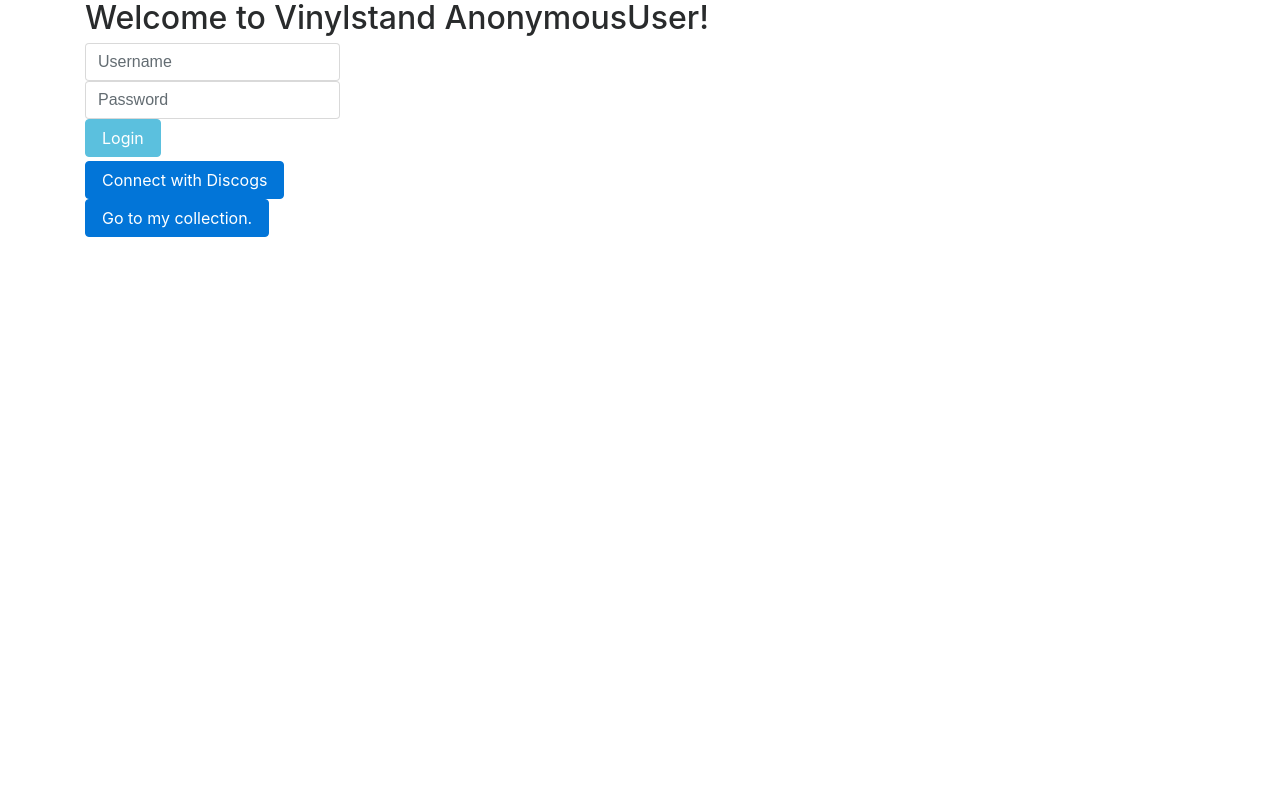
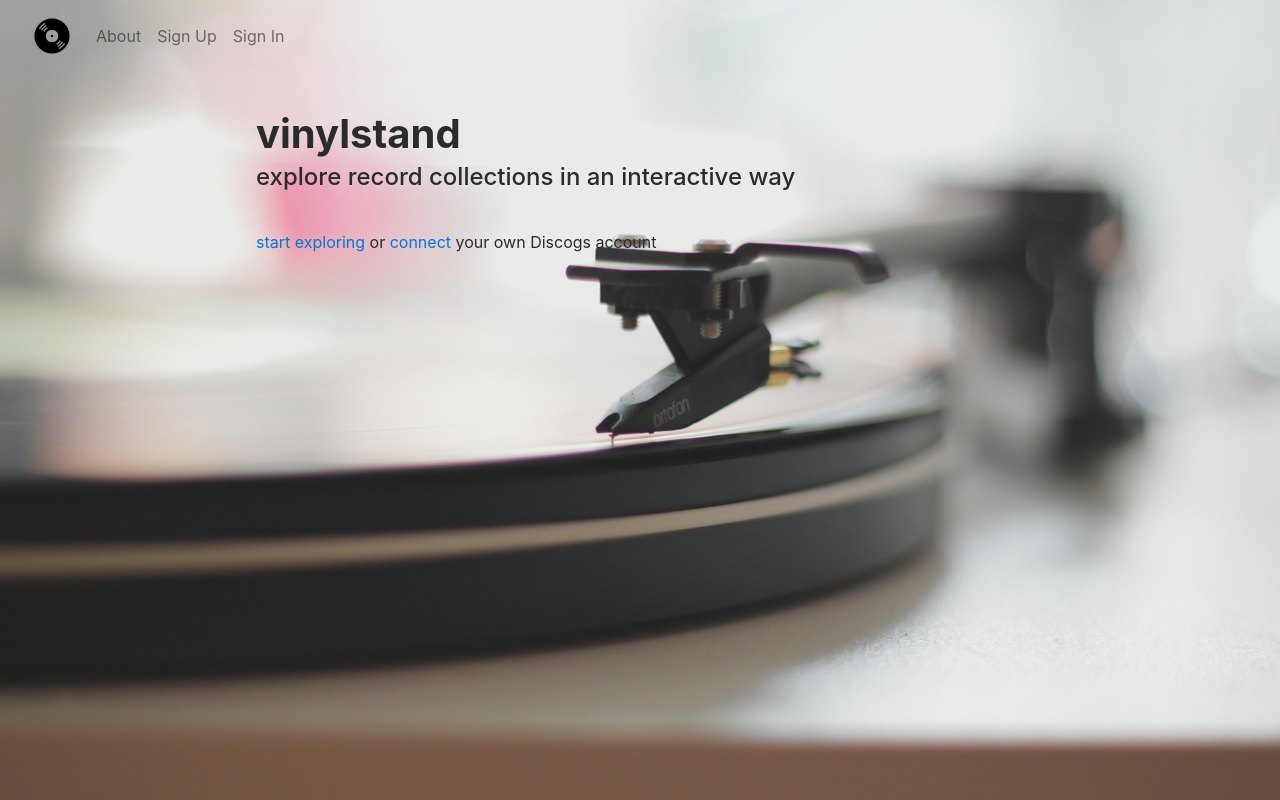
Before and after one commit to stijnh92/vinylstand, a Django app: page / in a window 1280 px wide. Run offline with Django 3.2, Linux system fonts and the light colour scheme; some libraries are stand-ins or nearby versions.

Commit message:
update files

```diff
--- a/vinylstand/discogs/urls.py
+++ b/vinylstand/discogs/urls.py
@@ -1,13 +1,13 @@
 from django.conf.urls import url
 
-from .views import collection
+from .views import profile
 
 app_name = 'discogs'
 
 urlpatterns = [
     url(
-        regex=r'^collection',
-        view=collection,
-        name='collection'
+        regex=r'^(?P<username>[\w.@+-]+)/$',
+        view=profile,
+        name='profile'
     ),
 ]
--- a/vinylstand/discogs_oauth/views.py
+++ b/vinylstand/discogs_oauth/views.py
@@ -58,7 +58,7 @@
     auth_backend = 'vinylstand.discogs_oauth.backend.DiscogsBackend'
     login(request, user, backend=auth_backend)
 
-    return redirect('home')
+    return redirect('discogs:profile', username=request.user.username)
 
 
 def get_discogs_user(discogs_client, access_token, access_secret):
--- /dev/null
+++ b/vinylstand/static/css/main.css
@@ -0,0 +1,148 @@
+body, html {
+    height: 100%;
+}
+
+.background {
+    /* The image used */
+  /* Full height */
+    height: 100%;
+
+    /* Center and scale the image nicely */
+  background: url("../images/home.jpg") no-repeat center;
+  background-size: cover;
+}
+
+.page-title {
+  position: relative;
+  margin-left: auto;
+  margin-right: auto;
+  max-width: 60%;
+  padding-top: 40px;
+}
+
+.page-title > h1{
+  font-weight: bold;
+}
+
+.homepage-login {
+  margin-top: 40px;
+}
+
+.btn-discogs {
+  background-color: black;
+}
+
+.img-discogs {
+  max-height: 25px;
+}
+
+.profile-details{
+  list-style-type: none;
+  padding-left: 0;
+}
+
+.nav-home{
+  max-height: 40px;
+
+  border-radius: 50%;
+  -webkit-transition: -webkit-transform .55s ease-in-out;
+          transition:         transform .55s ease-in-out;
+}
+
+.nav-home:hover{
+  -webkit-transform: rotate(360deg);
+          transform: rotate(360deg);
+}
+
+.home-login-input {
+  border: 0;
+  outline: 0;
+  background: transparent;
+  border-bottom: 1px solid black;
+}
+
+
+.alert-debug {
+  color: black;
+  background-color: white;
+  border-color: #d6e9c6;
+}
+
+.alert-error {
+  color: #b94a48;
+  background-color: #f2dede;
+  border-color: #eed3d7;
+}
+
+/* This is a fix for the bootstrap4 alpha release */
+@media (max-width: 47.9em) {
+  .navbar-nav .nav-item {
+    float: none;
+    width: 100%;
+    display: inline-block;
+  }
+
+  .navbar-nav .nav-item + .nav-item {
+    margin-left: 0;
+  }
+
+  .nav.navbar-nav.pull-xs-right {
+    float: none !important;
+  }
+}
+
+/* Display django-debug-toolbar.
+   See https://github.com/django-debug-toolbar/django-debug-toolbar/issues/742
+   and https://github.com/pydanny/cookiecutter-django/issues/317
+*/
+[hidden][style="display: block;"] {
+  display: block !important;
+}
+
+
+.vinylstand {
+  height: 100%;
+  border: 10px black solid;
+  overflow: hidden;
+  background-size: 10px 230px;
+  margin: 80px auto 0;
+}
+
+.book {
+  height: 300px;
+  width: 15px;
+  float: left;
+  color: white;
+  font-size: 0.9em;
+  font-family: Verdana, sans-serif;
+  transition: transform 0.4s ease;
+  padding-top: 15px;
+  border-top: 5px black solid;
+  border-bottom: 5px black solid;
+  padding-bottom: 15px;
+  border-left: 1px solid black;
+
+  background-color: lightcyan;
+}
+
+.book-tilted {
+  float: left;
+  width: 74px;
+}
+
+.book-tilted > .book {
+  transform: translateY(-3px) translateX(15px) rotate(9deg) ;
+}
+
+.book:hover {
+  transform: scale(1.25);
+}
+
+.book h5 {
+  padding: 0;
+  font-size: 1em;
+  transform-origin: 0% 0%;
+  transform: rotate(0.25turn) translateY(-10px);
+  width: 170px;
+  color: black;
+}
--- a/vinylstand/static/css/project.css
+++ /dev/null
@@ -1,38 +0,0 @@
-/* These styles are generated from project.scss. */
-
-.alert-debug {
-  color: black;
-  background-color: white;
-  border-color: #d6e9c6;
-}
-
-.alert-error {
-  color: #b94a48;
-  background-color: #f2dede;
-  border-color: #eed3d7;
-}
-
-/* This is a fix for the bootstrap4 alpha release */
-@media (max-width: 47.9em) {
-  .navbar-nav .nav-item {
-    float: none;
-    width: 100%;
-    display: inline-block;
-  }
-
-  .navbar-nav .nav-item + .nav-item {
-    margin-left: 0;
-  }
-
-  .nav.navbar-nav.pull-xs-right {
-    float: none !important;
-  }
-}
-
-/* Display django-debug-toolbar.
-   See https://github.com/django-debug-toolbar/django-debug-toolbar/issues/742
-   and https://github.com/pydanny/cookiecutter-django/issues/317
-*/
-[hidden][style="display: block;"] {
-  display: block !important;
-}
--- a/vinylstand/static/sass/project.scss
+++ /dev/null
@@ -1,72 +0,0 @@
-
-// project specific CSS goes here
-
-////////////////////////////////
-		//Variables//
-////////////////////////////////
-
-// Alert colors
-
-$white: #fff;
-$mint-green: #d6e9c6;
-$black: #000;
-$pink: #f2dede;
-$dark-pink: #eed3d7;
-$red: #b94a48;
-
-////////////////////////////////
-		//Alerts//
-////////////////////////////////
-
-// bootstrap alert CSS, translated to the django-standard levels of
-// debug, info, success, warning, error
-
-.alert-debug {
-  background-color: $white;
-  border-color: $mint-green;
-  color: $black;
-}
-
-.alert-error {
-  background-color: $pink;
-  border-color: $dark-pink;
-  color: $red;
-}
-
-////////////////////////////////
-		//Navbar//
-////////////////////////////////
-
-// This is a fix for the bootstrap4 alpha release
-
-.navbar {
-  border-radius: 0px;
-}
-
-@media (max-width: 47.9em) {
-  .navbar-nav .nav-item {
-    display: inline-block;
-    float: none;
-    width: 100%;
-  }
-
-  .navbar-nav .nav-item + .nav-item {
-    margin-left: 0;
-  }
-
-  .nav.navbar-nav.pull-xs-right {
-    float: none !important;
-  }
-}
-
-////////////////////////////////
-		//Django Toolbar//
-////////////////////////////////
-
-// Display django-debug-toolbar.
-// See https://github.com/django-debug-toolbar/django-debug-toolbar/issues/742
-// and https://github.com/pydanny/cookiecutter-django/issues/317
-
-[hidden][style="display: block;"] {
-  display: block !important;
-}
--- a/vinylstand/templates/base.html
+++ b/vinylstand/templates/base.html
@@ -3,7 +3,7 @@
 <head>
     <meta charset="utf-8">
     <meta http-equiv="x-ua-compatible" content="ie=edge">
-        <title>{% block title %}vinylstand{% endblock title %}</title>
+    <title>{% block title %}Vinylstand{% endblock title %}</title>
     <meta name="viewport" content="width=device-width, initial-scale=1.0">
     <meta name="description" content="">
     <meta name="author" content="">
@@ -14,49 +14,72 @@
     <![endif]-->
 
     {% block css %}
-            <!-- Latest compiled and minified Bootstrap 4 Alpha 4 CSS -->
-            <link rel="stylesheet" href="https://maxcdn.bootstrapcdn.com/bootstrap/4.0.0-alpha.6/css/bootstrap.min.css"
-                  integrity="sha384-rwoIResjU2yc3z8GV/NPeZWAv56rSmLldC3R/AZzGRnGxQQKnKkoFVhFQhNUwEyJ"
-                  crossorigin="anonymous">
+        <!-- Use Bootstrap 4 -->
+        <link rel="stylesheet" href="https://maxcdn.bootstrapcdn.com/bootstrap/4.0.0-alpha.6/css/bootstrap.min.css">
 
-            <!-- Your stuff: Third-party CSS libraries go here -->
-
-            <!-- This file stores project-specific CSS -->
-            <link href="{% static 'css/project.css' %}" rel="stylesheet">
-
+        <link href="{% static 'css/main.css' %}" rel="stylesheet">
     {% endblock %}
-
 </head>
 
-    <body>
-    <div class="container">
+<body class="background">
+<div class="m-b-1">
+    <nav class="navbar navbar-toggleable-md navbar-light">
+        <button class="navbar-toggler navbar-toggler-right" type="button" data-toggle="collapse"
+                data-target="#navbarSupportedContent" aria-controls="navbarSupportedContent"
+                aria-expanded="false" aria-label="Toggle navigation">
+            <span class="navbar-toggler-icon"></span>
+        </button>
+
+        <a class="nav-link" href="{% url 'home' %}"><img class="nav-home" src="{% static 'images/record.png' %}" /></a>
+
+        <div class="collapse navbar-collapse" id="navbarSupportedContent">
+            <ul class="navbar-nav mr-auto">
+                <li class="nav-item">
+                    <a class="nav-link" href="{% url 'about' %}">About</a>
+                </li>
+
+                {% if request.user.is_authenticated %}
+                    <li class="nav-item">
+                        {# URL provided by django-allauth/account/urls.py #}
+                        <a class="nav-link"
+                           href="{% url 'users:detail' request.user.username %}">{% trans "My Collection" %}</a>
+                    </li>
+                    <li class="nav-item">
+                        {# URL provided by django-allauth/account/urls.py #}
+                        <a class="nav-link" href="{% url 'account_logout' %}">{% trans "Sign Out" %}</a>
+                    </li>
+                {% else %}
+                    <li class="nav-item">
+                        {# URL provided by django-allauth/account/urls.py #}
+                        <a id="sign-up-link" class="nav-link"
+                           href="{% url 'account_signup' %}">{% trans "Sign Up" %}</a>
+                    </li>
+                    <li class="nav-item">
+                        {# URL provided by django-allauth/account/urls.py #}
+                        <a id="log-in-link" class="nav-link" href="{% url 'account_login' %}">{% trans "Sign In" %}</a>
+                    </li>
+                {% endif %}
+            </ul>
+        </div>
+    </nav>
+
+</div>
+
+<div>
     {% block content %}
+        <p>Use this document as a way to quick start any new project.</p>
     {% endblock content %}
 </div>
 
 
-    <!-- Le javascript
-    ================================================== -->
-    <!-- Placed at the end of the document so the pages load faster -->
+
 {% block javascript %}
-        <!-- Required by Bootstrap v4 Alpha 4 -->
-        <script src="https://code.jquery.com/jquery-3.1.1.slim.min.js"
-                integrity="sha384-A7FZj7v+d/sdmMqp/nOQwliLvUsJfDHW+k9Omg/a/EheAdgtzNs3hpfag6Ed950n"
-                crossorigin="anonymous"></script>
-        <script src="https://cdnjs.cloudflare.com/ajax/libs/tether/1.4.0/js/tether.min.js"
-                integrity="sha384-DztdAPBWPRXSA/3eYEEUWrWCy7G5KFbe8fFjk5JAIxUYHKkDx6Qin1DkWx51bBrb"
-                crossorigin="anonymous"></script>
-        <script src="https://maxcdn.bootstrapcdn.com/bootstrap/4.0.0-alpha.6/js/bootstrap.min.js"
-                integrity="sha384-vBWWzlZJ8ea9aCX4pEW3rVHjgjt7zpkNpZk+02D9phzyeVkE+jo0ieGizqPLForn"
-                crossorigin="anonymous"></script>
+    <!-- jQuery and Bootstrap 4 -->
+    <script src="https://code.jquery.com/jquery-3.1.1.slim.min.js"></script>
+    <script src="https://cdnjs.cloudflare.com/ajax/libs/tether/1.4.0/js/tether.min.js"></script>
+    <script src="https://maxcdn.bootstrapcdn.com/bootstrap/4.0.0-alpha.6/js/bootstrap.min.js"></script>
 
-        <!-- Your stuff: Third-party javascript libraries go here -->
-
-        <!-- place project specific Javascript in this file -->
-
-        <script src="{% static 'js/project.js' %}"></script>
-
-
+    <script src="{% static 'js/main.js' %}"></script>
 {% endblock javascript %}
 </body>
 </html>
--- a/vinylstand/templates/pages/home.html
+++ b/vinylstand/templates/pages/home.html
@@ -1,37 +1,20 @@
 {% extends "base.html" %}
+{% load staticfiles%}
 
 {% block content %}
-    <h2>
-        Welcome to Vinylstand {{ request.user }}!
-    </h2>
+    <div class="page-title">
+        <h1>
+            vinylstand
+        </h1>
+        <h4>
+            explore record collections in an interactive way
+        </h4>
 
-    <form>
-        <div class="row">
-            <div class="col-md-3">
-                <input type="text" name="username" class="form-control" placeholder="Username"/>
-            </div>
+        <div class="homepage-login">
+            <p>
+                <a href="#">start exploring</a> or <a href="{% url 'discogs_oauth:authorize' %}">connect</a> your own Discogs account <br />
+            </p>
         </div>
-
-        <div class="row">
-            <div class="col-md-3">
-                <input type="password" name="password" class="form-control" placeholder="Password"/>
-            </div>
-        </div>
-
-        <div class="row">
-            <div class="col-md-3">
-                <a href="#" class="btn btn-info">Login</a>
-            </div>
-        </div>
-
-        <div class="row mt-1">
-            <div class="col-md-12">
-                <a href="{% url 'discogs_oauth:authorize' %}" class="btn btn-primary">Connect with Discogs</a>
-            </div>
-        </div>
-
-    </form>
-
-    <a href="{% url 'discogs:collection' %}" class="btn btn-primary">Go to my collection.</a>
+    </div>
 
 {% endblock content %}
```
Also changed, not shown: vinylstand/discogs/views.py (+76 -24 lines), vinylstand/templates/discogs/profile.html (added, +39 -0 lines), vinylstand/static/images/discogs-white.png (added), vinylstand/static/images/home.jpg (added), vinylstand/static/images/record.png (added), vinylstand/static/js/main.js (renamed from vinylstand/static/js/project.js), 1 other file. Lines whose indentation alone changed are shown as unchanged.
